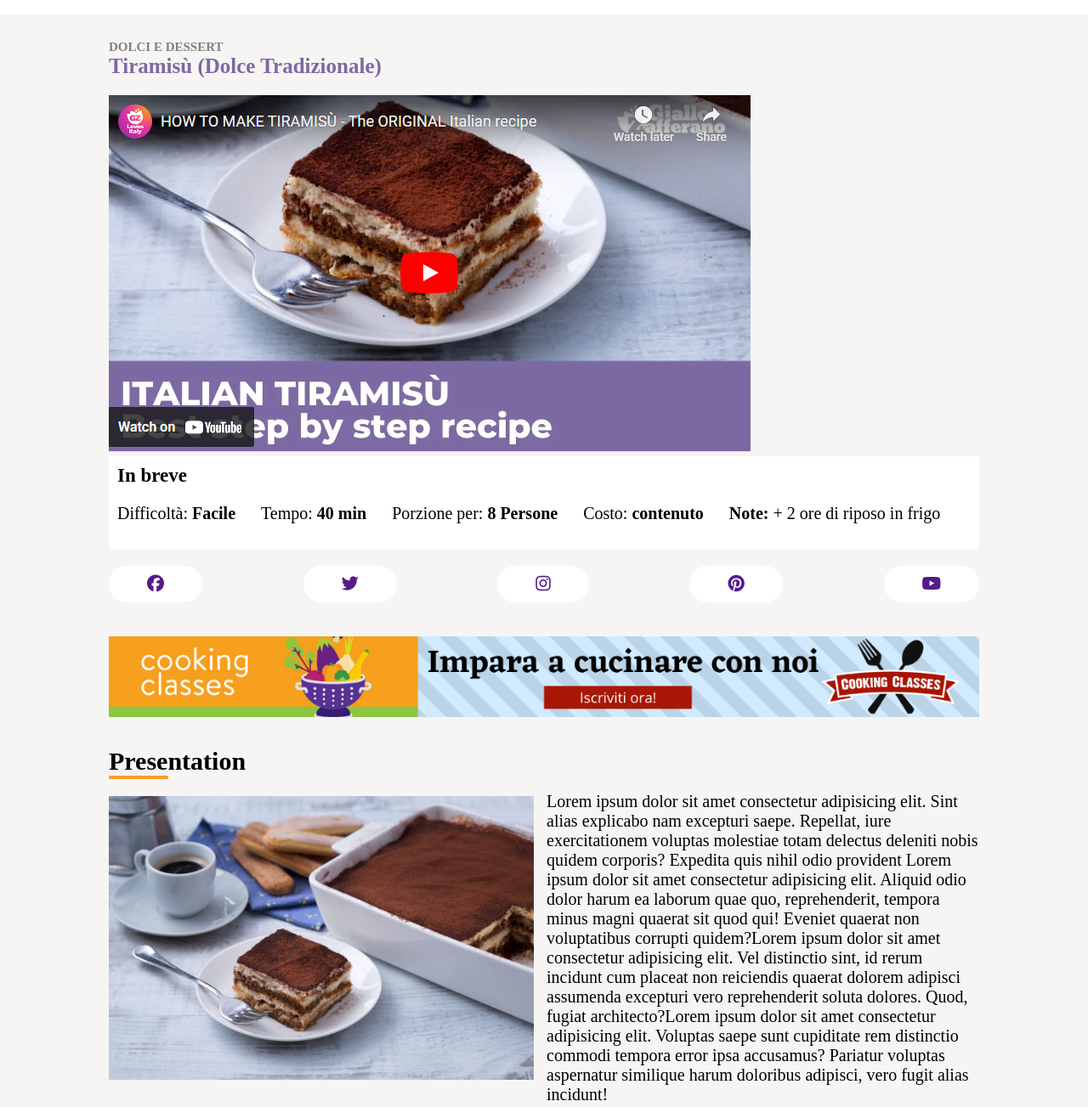
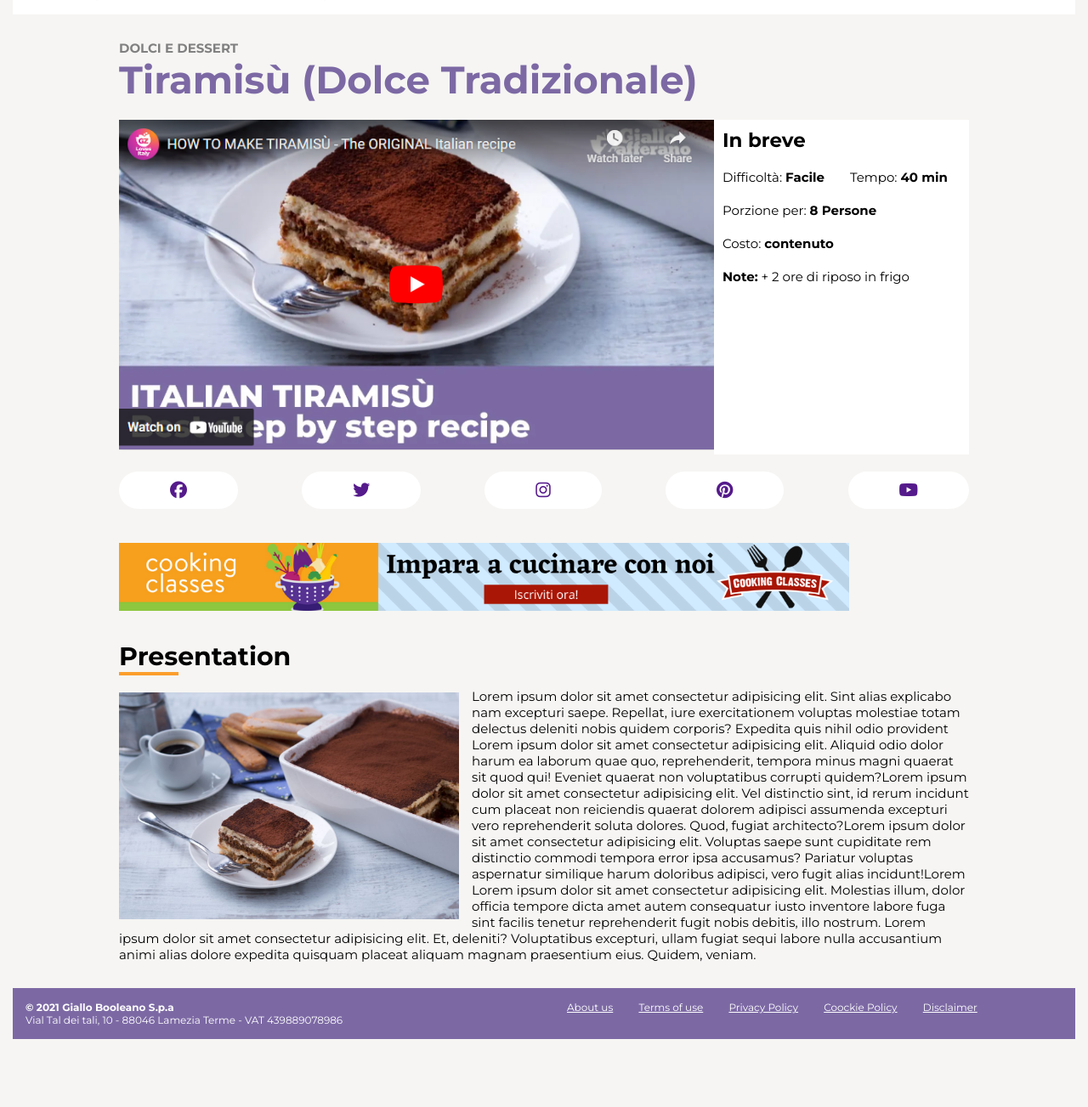
Before and after one commit to nicolo-canevari/htmlcss-responsive-layout, a plain HTML site: page index.html in a window 1280 px wide. Shown: the part 83-1386 px from the top of the page at 85% size. After the commit the page ends 1306 px from the top, so only its background shows below. Drawn offline with Linux system fonts and the light colour scheme.

Commit message:
parte desktop

```diff
--- a/css/style.css
+++ b/css/style.css
@@ -9,12 +9,13 @@
 body {
     background-color: #f6f5f3;
     font-size: 20px;
+    font-family: "Montserrat";
 }
 
 
 /* HEADER */
 header {
-    height: 100px;
+    /* height: 100px; */
     background-color: #fff;
     text-align: center;
 }
@@ -23,6 +24,7 @@ h1 {
     font-size: 50px;
     padding-top: 20px;
     color: #fb9e2c;
+    font-family: "Nerko One", cursive;
 }
 
 
@@ -136,7 +138,7 @@ footer {
 
 footer .col {
     text-align: center;
-    padding: 10px;
+    padding: 15px 15px;
 }
 
 .footer_link {
@@ -145,7 +147,12 @@ footer .col {
 }
 
 
+/* VERSIONE TABLET */
 @media screen and (min-width:768px){
+
+    body {
+        padding: 0 15px;
+    }
 
     /* HEADER */
     header {
@@ -156,12 +163,17 @@ footer .col {
 
     h1 {
         padding-left: 20px;
+        font-size: 60px;
     }
 
     /* SECTION 1 */
 
     .text_plus {
         display: inline;
+    }
+
+    h2 {
+        font-size: 35px;
     }
 
     /* immagine e testo */
@@ -208,3 +220,73 @@ footer .col {
         content: "";
         clear: both;
     }
+
+
+/* VERSIONE DESKTOP */
+
+@media screen and (min-width:992px) {
+
+    h1 {
+        padding-left: 20px;
+        font-size: 70px;
+    }
+
+     /* SECTION 1 */
+
+     .text_plus {
+        display: inline;
+    }
+
+    h2 {
+        font-size: 45px;
+    }
+
+    .row {
+        display: flex;
+        width: 100%;
+    }
+
+    .row .col_video {
+        width: 70%;
+    }
+
+    .row .col_info {
+        width: 30%;
+        margin-top: 20px;
+        font-size: 15px;
+    }
+
+    /* nav link e banner */
+    nav a {
+        padding: 10px 60px;
+    }
+
+    #banner img{
+        height: 100px;
+    }
+
+     /* SECTION 2 */
+
+    p {
+        font-size: 15px;
+    }
+
+    #presentation img {
+        width: 400px;
+    }
+
+    /* FOOTER */
+
+    .col{
+        font-size: 12px;
+        width: 100%;
+    }
+
+    footer .col {
+        text-align:start;
+    }
+
+    .footer_link {
+        padding-left: 12px;
+    }
+}
--- a/index.html
+++ b/index.html
@@ -2,8 +2,14 @@
 <html lang="en">
 <head>
     <meta charset="UTF-8">
-    <link rel="stylesheet" href="https://cdnjs.cloudflare.com/ajax/libs/font-awesome/6.7.1/css/all.min.css" integrity="sha512-5Hs3dF2AEPkpNAR7UiOHba+lRSJNeM2ECkwxUIxC1Q/FLycGTbNapWXB4tP889k5T5Ju8fs4b1P5z/iB4nMfSQ==" crossorigin="anonymous" referrerpolicy="no-referrer" />
+    <link rel="stylesheet" href="https://cdnjs.cloudflare.com/ajax/libs/font-awesome/6.7.1/css/all.min.css" integrity="sha512-5Hs3dF2AEPkpNAR7UiOHba+lRSJNeM2ECkwxUIxC1Q/FLycGTbNapWXB4tP889k5T5Ju8fs4b1P5z/iB4nMfSQ==" crossorigin="anonymous" referrerpolicy="no-referrer"/>
     <meta name="viewport" content="width=device-width, initial-scale=1.0">
+    <link rel="preconnect" href="https://fonts.googleapis.com">
+    <link rel="preconnect" href="https://fonts.gstatic.com" crossorigin>
+    <link href="https://fonts.googleapis.com/css2?family=Montserrat:ital,wght@0,100..900;1,100..900&family=Open+Sans:ital,wght@0,300..800;1,300..800&display=swap" rel="stylesheet">
+    <link rel="preconnect" href="https://fonts.googleapis.com">
+    <link rel="preconnect" href="https://fonts.gstatic.com" crossorigin>
+    <link href="https://fonts.googleapis.com/css2?family=Montserrat:ital,wght@0,100..900;1,100..900&family=Nerko+One&family=Open+Sans:ital,wght@0,300..800;1,300..800&display=swap" rel="stylesheet">
     <link rel="stylesheet" href="./css/style.css">
     <title>Giallo Booleano</title>
 </head>
@@ -64,14 +70,11 @@
               <div class="procedimento">
                 <img src="./img/tiramisu.jpg" alt="immagine tiramisù">
                 <p class="clearfix">
-                  Lorem ipsum dolor sit amet consectetur adipisicing elit. Sint alias explicabo nam excepturi saepe. Repellat, iure exercitationem voluptas molestiae totam delectus deleniti nobis quidem corporis? Expedita quis nihil odio provident Lorem ipsum dolor sit amet consectetur adipisicing elit. Aliquid odio dolor harum ea laborum quae quo, reprehenderit, tempora minus magni quaerat sit quod qui! Eveniet quaerat non voluptatibus corrupti quidem?Lorem ipsum dolor sit amet consectetur adipisicing elit. Vel distinctio sint, id rerum incidunt cum placeat non reiciendis quaerat dolorem adipisci assumenda excepturi vero reprehenderit soluta dolores. Quod, fugiat architecto?Lorem ipsum dolor sit amet consectetur adipisicing elit. Voluptas saepe sunt cupiditate rem distinctio commodi tempora error ipsa accusamus? Pariatur voluptas aspernatur similique harum doloribus adipisci, vero fugit alias incidunt!
+                  Lorem ipsum dolor sit amet consectetur adipisicing elit. Sint alias explicabo nam excepturi saepe. Repellat, iure exercitationem voluptas molestiae totam delectus deleniti nobis quidem corporis? Expedita quis nihil odio provident Lorem ipsum dolor sit amet consectetur adipisicing elit. Aliquid odio dolor harum ea laborum quae quo, reprehenderit, tempora minus magni quaerat sit quod qui! Eveniet quaerat non voluptatibus corrupti quidem?Lorem ipsum dolor sit amet consectetur adipisicing elit. Vel distinctio sint, id rerum incidunt cum placeat non reiciendis quaerat dolorem adipisci assumenda excepturi vero reprehenderit soluta dolores. Quod, fugiat architecto?Lorem ipsum dolor sit amet consectetur adipisicing elit. Voluptas saepe sunt cupiditate rem distinctio commodi tempora error ipsa accusamus? Pariatur voluptas aspernatur similique harum doloribus adipisci, vero fugit alias incidunt!Lorem Lorem ipsum dolor sit amet consectetur adipisicing elit. Molestias illum, dolor officia tempore dicta amet autem consequatur iusto inventore labore fuga sint facilis tenetur reprehenderit fugit nobis debitis, illo nostrum. Lorem ipsum dolor sit amet consectetur adipisicing elit. Et, deleniti? Voluptatibus excepturi, ullam fugiat sequi labore nulla accusantium animi alias dolore expedita quisquam placeat aliquam magnam praesentium eius. Quidem, veniam.
                 </p>
              </div>
           </section>
-
-
       </div>
-
   </main>
 
   <!-- parte footer -->
```
